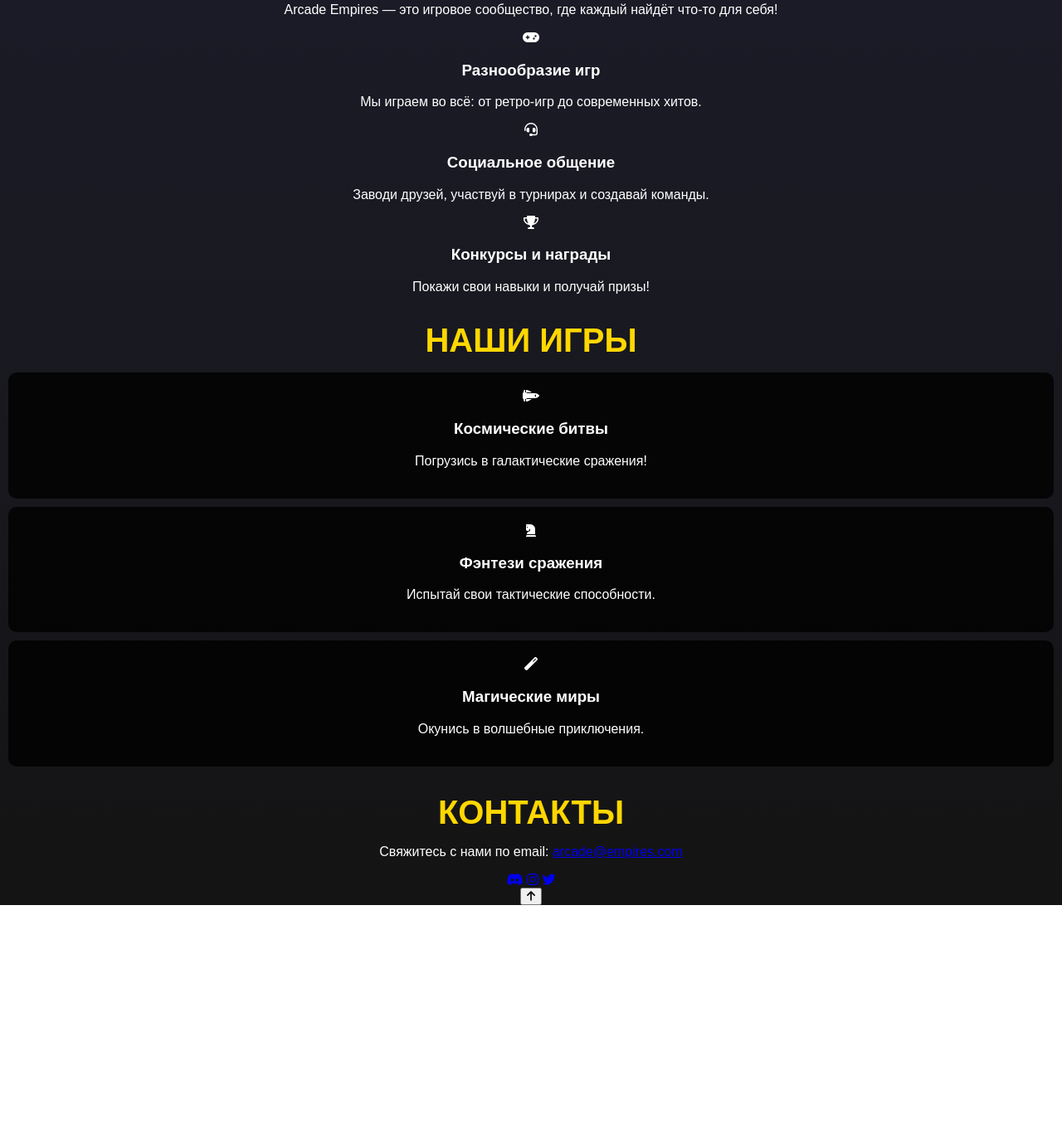
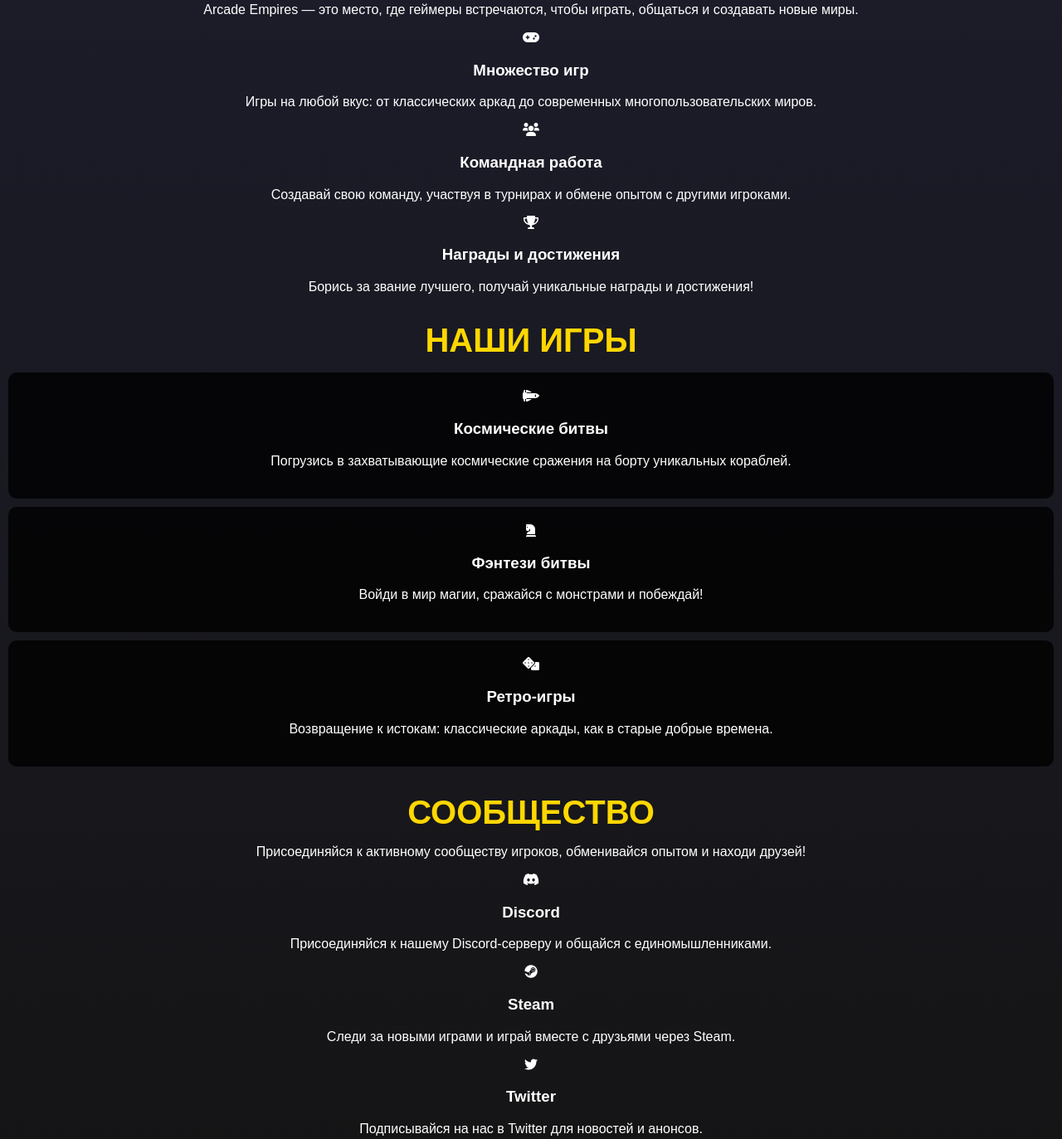
Before and after one commit to Endylanel/Arcade, a plain HTML site: page index.html in a window 1280 px wide. Shown: the part 408-1781 px from the top of the page at 83% size. Before the commit the page ends 1499 px from the top, so only its background shows below. Drawn offline with Linux system fonts and the light colour scheme; files that its build step writes are made by us from their sources; files whose address does not match are found by name.

Commit message:
Update index.html

```diff
--- a/index.html
+++ b/index.html
@@ -9,9 +9,10 @@
     <script src="js/script.js" defer></script>
 </head>
 <body>
-    <div id="snowflakes"></div> <!-- Снежинки -->
+    <!-- Снежинки -->
+    <div id="snowflakes"></div>
 
-    <!-- Шапка сайта -->
+    <!-- Шапка -->
     <header class="header">
         <div class="container">
             <h1 class="logo"><i class="fas fa-joystick"></i> Arcade Empires</h1>
@@ -31,7 +32,7 @@
     <section id="hero" class="hero">
         <div class="container">
             <h2 class="hero-title">Добро пожаловать в мир Arcade Empires!</h2>
-            <p class="hero-description">Открой для себя невероятные приключения, общайся с друзьями и наслаждайся лучшими играми!</p>
+            <p class="hero-description">Погрузись в мир эпичных игр и новых приключений. Присоединяйся к нам!</p>
             <button class="hero-button">Присоединиться сейчас</button>
         </div>
     </section>
@@ -40,28 +41,28 @@
     <section id="about" class="about">
         <div class="container">
             <h2 class="section-title">О нас</h2>
-            <p class="section-description">Arcade Empires — это игровое сообщество, где каждый найдёт что-то для себя!</p>
+            <p class="section-description">Arcade Empires — это место, где геймеры встречаются, чтобы играть, общаться и создавать новые миры.</p>
             <div class="features">
                 <div class="feature">
                     <i class="fas fa-gamepad"></i>
-                    <h3>Разнообразие игр</h3>
-                    <p>Мы играем во всё: от ретро-игр до современных хитов.</p>
+                    <h3>Множество игр</h3>
+                    <p>Игры на любой вкус: от классических аркад до современных многопользовательских миров.</p>
                 </div>
                 <div class="feature">
-                    <i class="fas fa-headset"></i>
-                    <h3>Социальное общение</h3>
-                    <p>Заводи друзей, участвуй в турнирах и создавай команды.</p>
+                    <i class="fas fa-users"></i>
+                    <h3>Командная работа</h3>
+                    <p>Создавай свою команду, участвуя в турнирах и обмене опытом с другими игроками.</p>
                 </div>
                 <div class="feature">
                     <i class="fas fa-trophy"></i>
-                    <h3>Конкурсы и награды</h3>
-                    <p>Покажи свои навыки и получай призы!</p>
+                    <h3>Награды и достижения</h3>
+                    <p>Борись за звание лучшего, получай уникальные награды и достижения!</p>
                 </div>
             </div>
         </div>
     </section>
 
-    <!-- Список игр -->
+    <!-- Игры -->
     <section id="games" class="games">
         <div class="container">
             <h2 class="section-title">Наши игры</h2>
@@ -69,17 +70,42 @@
                 <div class="game-card">
                     <i class="fas fa-space-shuttle"></i>
                     <h3>Космические битвы</h3>
-                    <p>Погрузись в галактические сражения!</p>
+                    <p>Погрузись в захватывающие космические сражения на борту уникальных кораблей.</p>
                 </div>
                 <div class="game-card">
                     <i class="fas fa-chess-knight"></i>
-                    <h3>Фэнтези сражения</h3>
-                    <p>Испытай свои тактические способности.</p>
+                    <h3>Фэнтези битвы</h3>
+                    <p>Войди в мир магии, сражайся с монстрами и побеждай!</p>
                 </div>
                 <div class="game-card">
-                    <i class="fas fa-magic"></i>
-                    <h3>Магические миры</h3>
-                    <p>Окунись в волшебные приключения.</p>
+                    <i class="fas fa-dice"></i>
+                    <h3>Ретро-игры</h3>
+                    <p>Возвращение к истокам: классические аркады, как в старые добрые времена.</p>
+                </div>
+            </div>
+        </div>
+    </section>
+
+    <!-- Сообщество -->
+    <section id="community" class="community">
+        <div class="container">
+            <h2 class="section-title">Сообщество</h2>
+            <p class="section-description">Присоединяйся к активному сообществу игроков, обменивайся опытом и находи друзей!</p>
+            <div class="community-cards">
+                <div class="community-card">
+                    <i class="fab fa-discord"></i>
+                    <h3>Discord</h3>
+                    <p>Присоединяйся к нашему Discord-серверу и общайся с единомышленниками.</p>
+                </div>
+                <div class="community-card">
+                    <i class="fab fa-steam"></i>
+                    <h3>Steam</h3>
+                    <p>Следи за новыми играми и играй вместе с друзьями через Steam.</p>
+                </div>
+                <div class="community-card">
+                    <i class="fab fa-twitter"></i>
+                    <h3>Twitter</h3>
+                    <p>Подписывайся на нас в Twitter для новостей и анонсов.</p>
                 </div>
             </div>
         </div>
```
